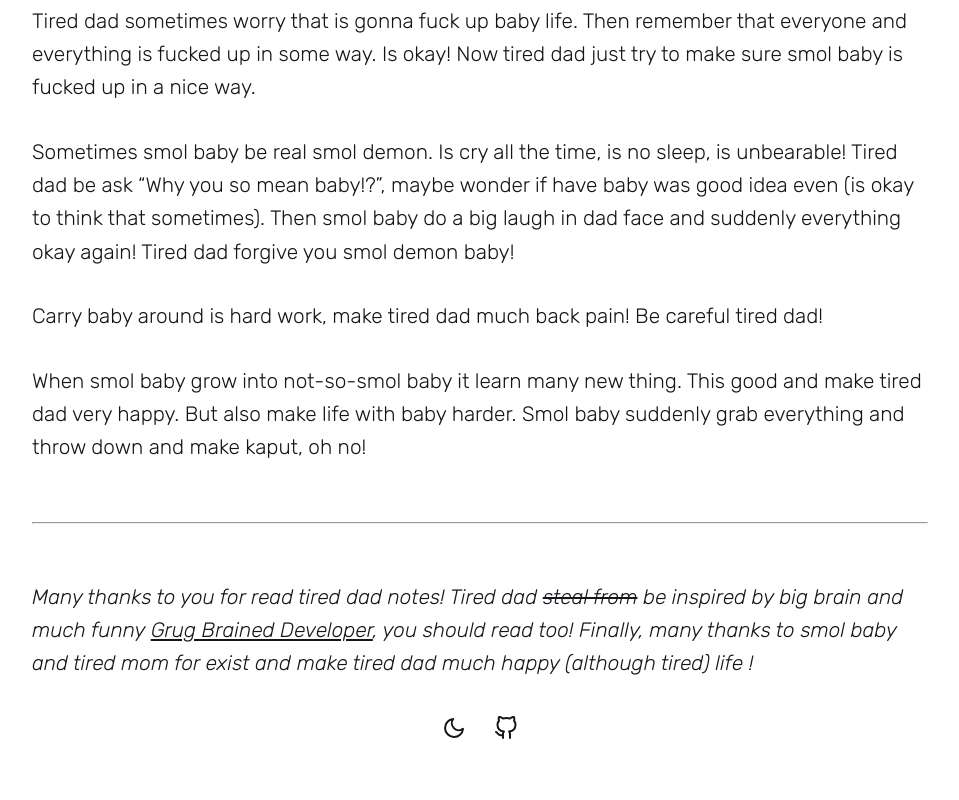
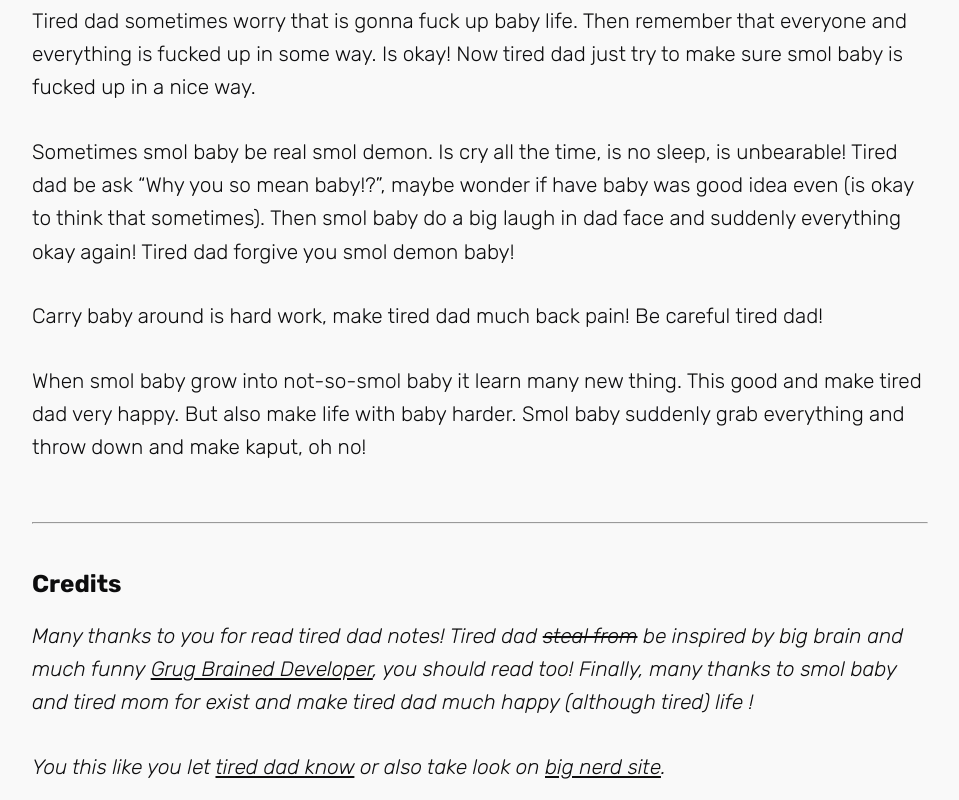
Before and after one commit to hschne/tired-dad-notes, a plain HTML site: page index.html in a window 1280 px wide. Shown: the part 2910-3710 px from the top of the page, without its empty margins (160-1119 px from the left). Before the commit the page ends 3674 px from the top, so only its background shows below. Drawn offline with Linux system fonts and the light colour scheme.

Commit message:
Finish style

```diff
--- a/css/style.css
+++ b/css/style.css
@@ -4,11 +4,22 @@
   --font-base-size: 1em;
   --font-scale-ratio: 1.3;
 
-  --color-text: oklch(20% 0.009 248.19);
-  --color-text-200: var(var(--color-text));
-  --color-text-300: oklch(30% 0.009 248.19);
-  --color-text-400: oklch(40% 0.009 248.19);
-  --color-background: #fff;
+  --color-grey-50: oklch(98.14% 0.001 286.38);
+  --color-grey-100: oklch(91.34% 0.003 286.35);
+  --color-grey-200: oklch(83.09% 0.006 286.28);
+  --color-grey-300: oklch(73.99% 0.009 286.19);
+  --color-grey-400: oklch(65.59% 0.012 286.07);
+  --color-grey-500: oklch(55.86% 0.014 285.95);
+  --color-grey-600: oklch(47.36% 0.011 285.97);
+  --color-grey-700: oklch(37.33% 0.008 285.98);
+  --color-grey-800: oklch(27.39% 0.005 286.03);
+  --color-grey-900: oklch(15.95% 0.002 286.16);
+  --color-grey-950: oklch(10.91% 0.003 286.03);
+
+  --color-text: var(--color-grey-900);
+  --color-background: var(--color-grey-50);
+  --color-link-active: var(--color-grey-700);
+  --color-link-hover: var(--color-grey-600);
 
   --font-size-sm: calc(var(--font-base-size) / var(--font-scale-ratio));
   --font-size-md: var(--font-base-size);
@@ -27,6 +38,15 @@
   --space-xl: calc(2 * var(--space-unit));
   --space-2xl: calc(3.25 * var(--space-unit));
   --space-3xl: calc(5.25 * var(--space-unit));
+}
+
+@media (prefers-color-scheme: dark) {
+  :root {
+    --color-text: var(--color-grey-50);
+    --color-background: var(--color-grey-900);
+    --color-link-active: var(--color-grey-200);
+    --color-link-hover: var(--color-grey-300);
+  }
 }
 
 * {
@@ -50,6 +70,8 @@ main {
   line-height: 1.6;
   font-weight: 300;
 
+  color: var(--color-text);
+
   h1,
   p {
     padding: var(--space-sm) 0;
@@ -69,24 +91,12 @@ main {
 a {
   color: inherit;
 
-  &:active {
-    color: var(--color-text-300);
+  &:visited,
+  active {
+    color: var(--color-link-active);
   }
 
   &:hover {
-    color: var(--color-text-400);
+    color: var(--color-link-hover);
   }
 }
-
-footer {
-  display: flex;
-  flex-direction: row;
-  justify-content: center;
-  align-items: center;
-  padding: var(--space-md) 0;
-
-  svg {
-    margin: 0 auto;
-    margin: 0 var(--space-sm);
-  }
-}
--- a/index.html
+++ b/index.html
@@ -62,7 +62,7 @@
       <p>Have baby is super scary for tired dad. Baby so smol and look
       so frail! Other peoples say “No worry, new baby very tough!” but
       maybe tired dad not wholly believe.</p>
-      <svg fill="#000000" version="1.1" id="Capa_1" xmlns="http://www.w3.org/2000/svg" xmlns:xlink="http://www.w3.org/1999/xlink" width="800px" height="800px" viewBox="0 0 600.824 600.824" xml:space="preserve">
+      <svg fill="currentColor" version="1.1" id="Capa_1" xmlns="http://www.w3.org/2000/svg" xmlns:xlink="http://www.w3.org/1999/xlink" width="800px" height="800px" viewBox="0 0 600.824 600.824" xml:space="preserve">
       <g> <g>
       <path d="M300.413,579.295l-3.838-2.256c-0.417-0.244-42.267-24.99-93.594-66.887C155.53,471.42,89.913,409.596,46.783,335.031
                   C15.751,281.351,0.011,227.687,0,175.529c-0.002-22.647,4.062-43.951,12.079-63.319c7.697-18.593,18.843-34.986,33.129-48.724
@@ -151,45 +151,17 @@
       with baby harder. Smol baby suddenly grab everything and throw
       down and make kaput, oh no!</p>
       <hr />
+      <h3 id="credits">Credits</h3>
       <p><em>Many thanks to you for read tired dad notes! Tired dad
       <del>steal from</del> be inspired by big brain and much funny <a
       href="https://grugbrain.dev/">Grug Brained Developer</a>, you
       should read too! Finally, many thanks to smol baby and tired mom
-      for exist and make tired dad much happy (although tired) life !
-      </em></p>
+      for exist and make tired dad much happy (although tired) life
+      !</em></p>
+      <p><em>You this like you let <a
+      href="https://x.com/hschnedlitz">tired dad know</a> or also take
+      look on <a href="https://github.com/hschne/tired-dad-notes">big
+      nerd site</a>.</em></p>
     </main>
-    <footer>
-      <div>
-        <svg
-          xmlns="http://www.w3.org/2000/svg"
-          width="24"
-          height="24"
-          fill="none"
-          stroke="currentColor"
-          stroke-width="2"
-          stroke-linecap="round"
-          stroke-linejoin="round"
-          class="feather feather-moon"
-        >
-          <path d="M21 12.79A9 9 0 1 1 11.21 3 7 7 0 0 0 21 12.79z" />
-        </svg>
-
-        <svg
-          xmlns="http://www.w3.org/2000/svg"
-          width="24"
-          height="24"
-          fill="none"
-          stroke="currentColor"
-          stroke-width="2"
-          stroke-linecap="round"
-          stroke-linejoin="round"
-          class="feather feather-github"
-        >
-          <path
-            d="M9 19c-5 1.5-5-2.5-7-3m14 6v-3.87a3.37 3.37 0 0 0-.94-2.61c3.14-.35 6.44-1.54 6.44-7A5.44 5.44 0 0 0 20 4.77 5.07 5.07 0 0 0 19.91 1S18.73.65 16 2.48a13.38 13.38 0 0 0-7 0C6.27.65 5.09 1 5.09 1A5.07 5.07 0 0 0 5 4.77a5.44 5.44 0 0 0-1.5 3.78c0 5.42 3.3 6.61 6.44 7A3.37 3.37 0 0 0 9 18.13V22"
-          />
-        </svg>
-      </div>
-    </footer>
   </body>
 </html>
```
Also changed, not shown: template/index.html (+0 -33 lines), 1 other file.
